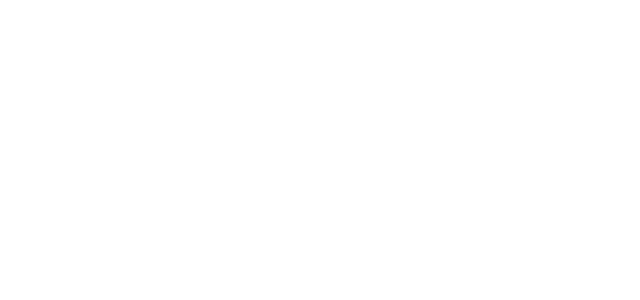
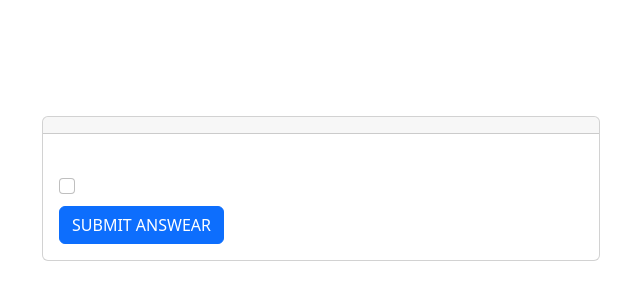
Before and after one commit to georgievmv/VotingApp, a React (Create React App) app in the folder vote-app/: page / in a window 1280 px wide. Before the commit this address had no page. Shown: the part 212-512 px from the top of the page, without its empty margins (319-959 px from the left). Built offline with nearby package versions, Linux system fonts and the light colour scheme.

Commit message:
adding random link creation logic

```diff
--- a/vote-app/src/pages/CreateSurvey.tsx
+++ b/vote-app/src/pages/CreateSurvey.tsx
@@ -5,24 +5,39 @@ import {
   ChangeEvent,
   useRef,
   ReactHTML,
+  useEffect,
 } from "react";
 import { Button, Card } from "react-bootstrap";
 import styles from "./CreateSurvey.module.css";
 import { Options } from "../models/OptionsType";
-
+import { useNavigate } from "react-router-dom";
 import { OptionsContext } from "../store/option-context";
 
 const CreateSurvey: React.FC = () => {
+  const [isInitial, setIsinitial] = useState<boolean>(true);
   const ctx = useContext(OptionsContext);
   const questionInputRef = useRef<HTMLInputElement>(null);
   const [optionsArray, setOptionsArray] = useState<Options[]>([]);
   const [optionsCount, setOptionsCount] = useState<number[]>([1]);
+  const navigate = useNavigate();
   const formSubmitHandler = (event: React.FormEvent) => {
     event.preventDefault();
     const enteredQuestion = questionInputRef?.current?.value || "";
     ctx.setQuestionHandler(enteredQuestion);
     ctx.submitQuestionHandler(optionsArray);
+    ctx.setQuestionLink((Math.random() + 1).toString(36).substring(2));
   };
+
+  useEffect(() => {
+    if (isInitial) {
+      setIsinitial(false);
+      return;
+    }
+    {
+      localStorage.setItem("link", `${ctx.questionLink}`);
+      navigate(`/${ctx.questionLink}`);
+    }
+  }, [ctx.questionLink]);
 
   const optionChangeHandler = (event: React.ChangeEvent<HTMLInputElement>) => {
     const objToBeAdded = { id: event.target.id, text: event.target.value };
--- a/vote-app/src/pages/Routes.tsx
+++ b/vote-app/src/pages/Routes.tsx
@@ -1,12 +1,15 @@
 import { Routes, Route } from "react-router-dom";
 import CreateSurvey from "./CreateSurvey";
 import VotingPage from "./VotingPage";
+import { useContext } from "react";
+import { OptionsContext } from "../store/option-context";
+const Routing: React.FC = () => {
+  const ctx = useContext(OptionsContext);
 
-const Routing: React.FC = (props) => {
   return (
     <Routes>
       <Route path="/welcome" element={<CreateSurvey />} />
-      <Route path="/question" element={<VotingPage />} />
+      <Route path={`/${ctx.questionLink}`} element={<VotingPage />} />
     </Routes>
   );
 };
--- a/vote-app/src/store/option-context.tsx
+++ b/vote-app/src/store/option-context.tsx
@@ -3,6 +3,8 @@ import { useState } from "react";
 import { Options } from "../models/OptionsType";
 
 type OptionsContextObj = {
+  setQuestionLink: (arg: string) => void;
+  questionLink: string;
   setQuestionHandler: (arg: string) => void;
   question: string;
   optionsArray: Options[];
@@ -10,6 +12,8 @@ type OptionsContextObj = {
 };
 
 export const OptionsContext = React.createContext<OptionsContextObj>({
+  setQuestionLink: (arg: string) => {},
+  questionLink: "",
   setQuestionHandler: (arg: string) => {},
   question: "",
   optionsArray: [],
@@ -19,6 +23,7 @@ export const OptionsContext = React.createContext<OptionsContextObj>({
 const OptionsContextProvider: React.FC<{ children: React.ReactNode }> = (
   props
 ) => {
+  const [questionLink, setQuestionLink] = useState<string>("");
   const [question, setQuestion] = useState<string>("");
   const [optionsArray, setOptionsArray] = useState<Options[]>([
     { text: "", id: "" },
@@ -31,6 +36,8 @@ const OptionsContextProvider: React.FC<{ children: React.ReactNode }> = (
     setQuestion(arg);
   };
   const contextValue = {
+    setQuestionLink,
+    questionLink,
     setQuestionHandler,
     question,
     optionsArray,
```
